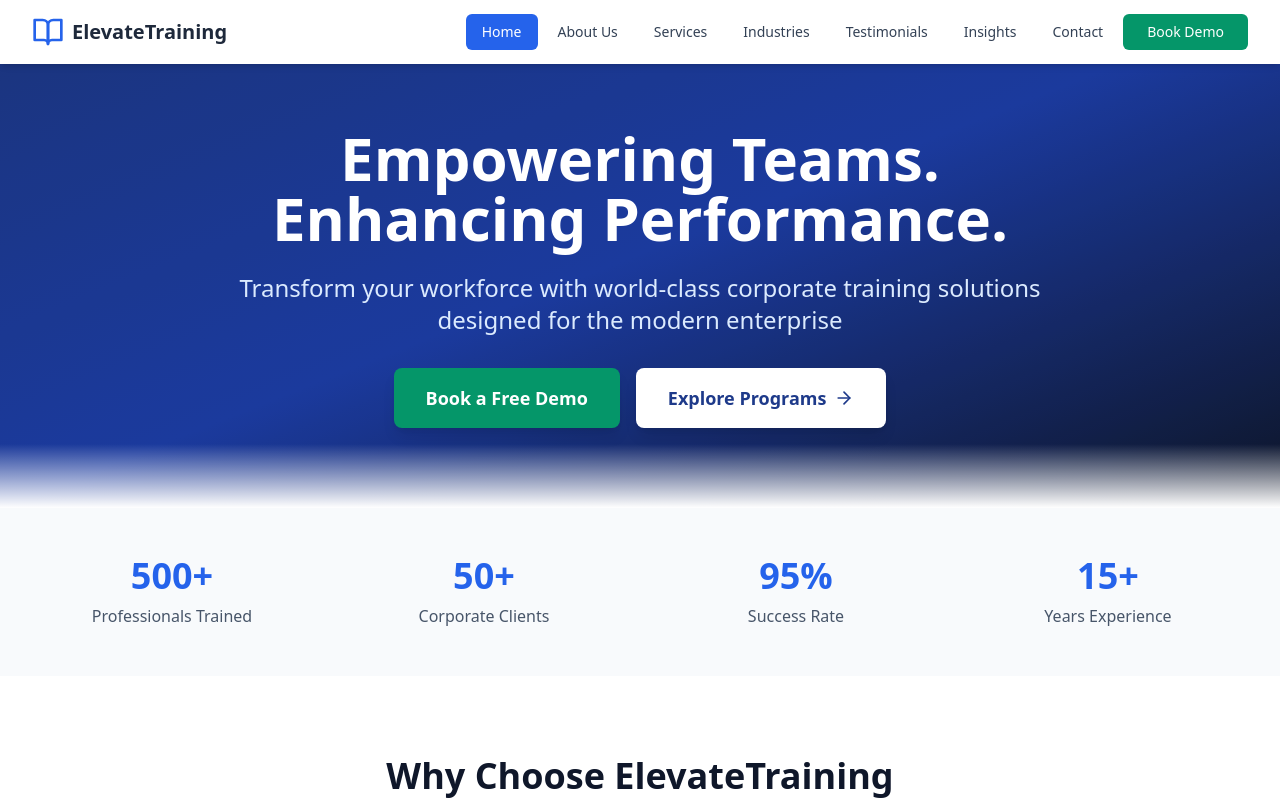
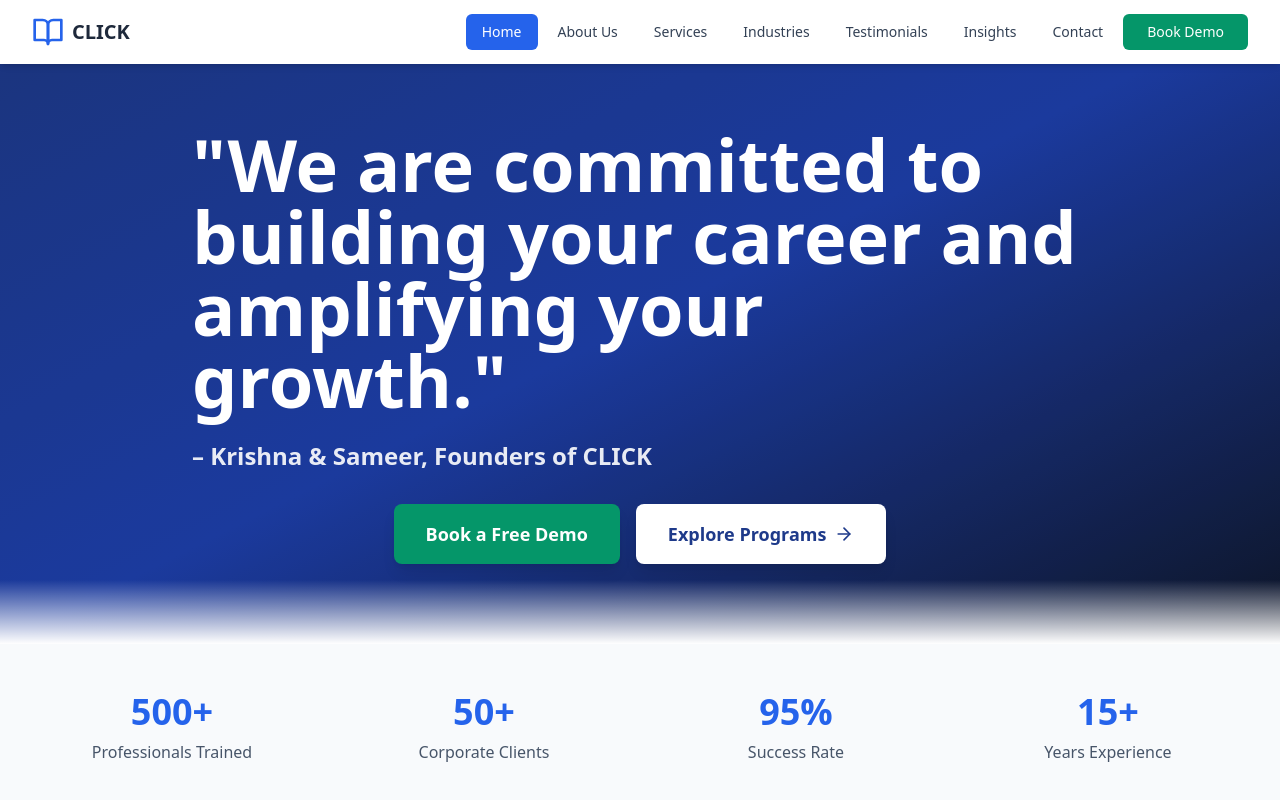
Before and after one commit to elevate-iiitn/C.L.I.C.K, a React (Vite) app: page / in a window 1280 px wide. Shown: the top 800 px of the page. Built offline with nearby package versions, Linux system fonts and the light colour scheme.

Commit message:
Updated Text and alignments on Homepage, edited text on navbar and index.html

```diff
--- a/index.html
+++ b/index.html
@@ -4,7 +4,7 @@
     <meta charset="UTF-8" />
     <link rel="icon" type="image/svg+xml" href="/vite.svg" />
     <meta name="viewport" content="width=device-width, initial-scale=1.0" />
-    <title>Corporate Training Website Structure</title>
+    <title>CLICK</title>
   </head>
   <body>
     <div id="root"></div>
--- a/src/components/Navbar.tsx
+++ b/src/components/Navbar.tsx
@@ -25,7 +25,7 @@ export default function Navbar({ currentPage, onNavigate }: NavbarProps) {
         <div className="flex justify-between items-center h-16">
           <div className="flex items-center cursor-pointer" onClick={() => onNavigate('home')}>
             <BookOpen className="h-8 w-8 text-blue-600" />
-            <span className="ml-2 text-xl font-bold text-slate-800">ElevateTraining</span>
+            <span className="ml-2 text-xl font-bold text-slate-800">CLICK</span>
           </div>
 
           <div className="hidden md:flex items-center space-x-1">
--- a/src/pages/HomePage.tsx
+++ b/src/pages/HomePage.tsx
@@ -66,13 +66,17 @@ export default function HomePage({ onNavigate }: HomePageProps) {
       <section className="relative bg-gradient-to-br from-blue-900 via-blue-800 to-slate-900 text-white pt-32 pb-20">
         <div className="absolute inset-0 bg-black opacity-10"></div>
         <div className="max-w-7xl mx-auto px-4 sm:px-6 lg:px-8 relative z-10">
-          <div className="text-center max-w-4xl mx-auto">
-            <h1 className="text-5xl md:text-6xl font-bold mb-6 leading-tight">
-              Empowering Teams.<br />Enhancing Performance.
-            </h1>
-            <p className="text-xl md:text-2xl mb-8 text-blue-100">
-              Transform your workforce with world-class corporate training solutions designed for the modern enterprise
-            </p>
+          <div className="text-left max-w-4xl mx-auto justify-left">
+            <h1 className="text-4xl md:text-6xl lg:text-7xl font-bold mb-6 leading-tight">
+                  <span className="text-white">"We are committed to </span>
+                  <span className="text-accent-gold">building your career</span>
+                  <span className="text-white"> and </span>
+                  <span className="text-accent-gold">amplifying your growth</span>
+                  <span className="text-white">."</span>
+                </h1>
+            <p className="text-xl md:text-2xl font-semibold text-white/90 mb-8">
+                  – Krishna & Sameer, Founders of CLICK
+                </p>
             <div className="flex flex-col sm:flex-row gap-4 justify-center">
               <button
                 onClick={() => onNavigate('contact')}
```
